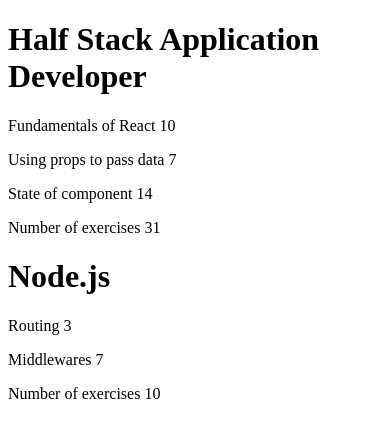
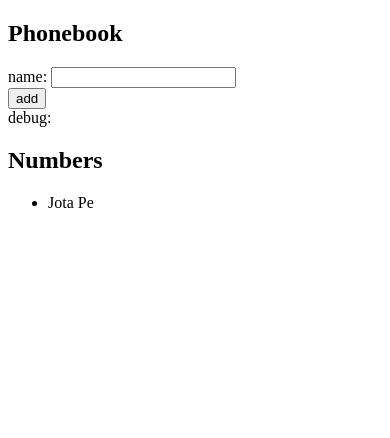
Before and after one commit to j1rd2/fullstackOpen, a React (Vite) app in the folder chapter2/: page / in a window 390 px wide. Shown: the top 438 px of the page. Built offline with nearby package versions, Linux system fonts and the light colour scheme.

Commit message:
Excercise 2.6: The phonebook step1

```diff
--- a/chapter2/src/App.jsx
+++ b/chapter2/src/App.jsx
@@ -1,7 +1,46 @@
-import Course from './components/Course';
+import { useState } from 'react';
+import Person from './components/Person';
 
-const App = () => (
-  <Course />
-)
+const App = () => {
+  const [persons, setPersons] = useState([
+    { id: 1, name: 'Jota Pe' }
+  ]);
+  const [newName, setNewName] = useState('');
+
+  const addPerson = (event) => {
+    event.preventDefault();
+    const newPerson = {
+      id: new Date().getTime(),
+      name: newName,
+    };
+    setPersons(persons.concat(newPerson));
+    setNewName('');
+  };
+
+  const handleNameChange = (event) => {
+    setNewName(event.target.value);
+  };
+
+  return (
+    <div>
+      <h2>Phonebook</h2>
+      <form onSubmit={addPerson}>
+        <div>
+          name: <input value={newName} onChange={handleNameChange} />
+        </div>
+        <div>
+          <button type="submit">add</button>
+        </div>
+      </form>
+      <div>debug: {newName}</div>
+      <h2>Numbers</h2>
+      <ul>
+        {persons.map(person =>
+          <Person key={person.id} person={person} />
+        )}
+      </ul>
+    </div>
+  );
+};
 
 export default App;
--- /dev/null
+++ b/chapter2/src/components/Person.jsx
@@ -0,0 +1,7 @@
+const Person = ({ person }) => {
+    return (
+        <li>{person.name}</li>
+    )
+}
+
+export default Person
```
Also changed, not shown: 1 other file (tests, documents, lock files or other folders).
